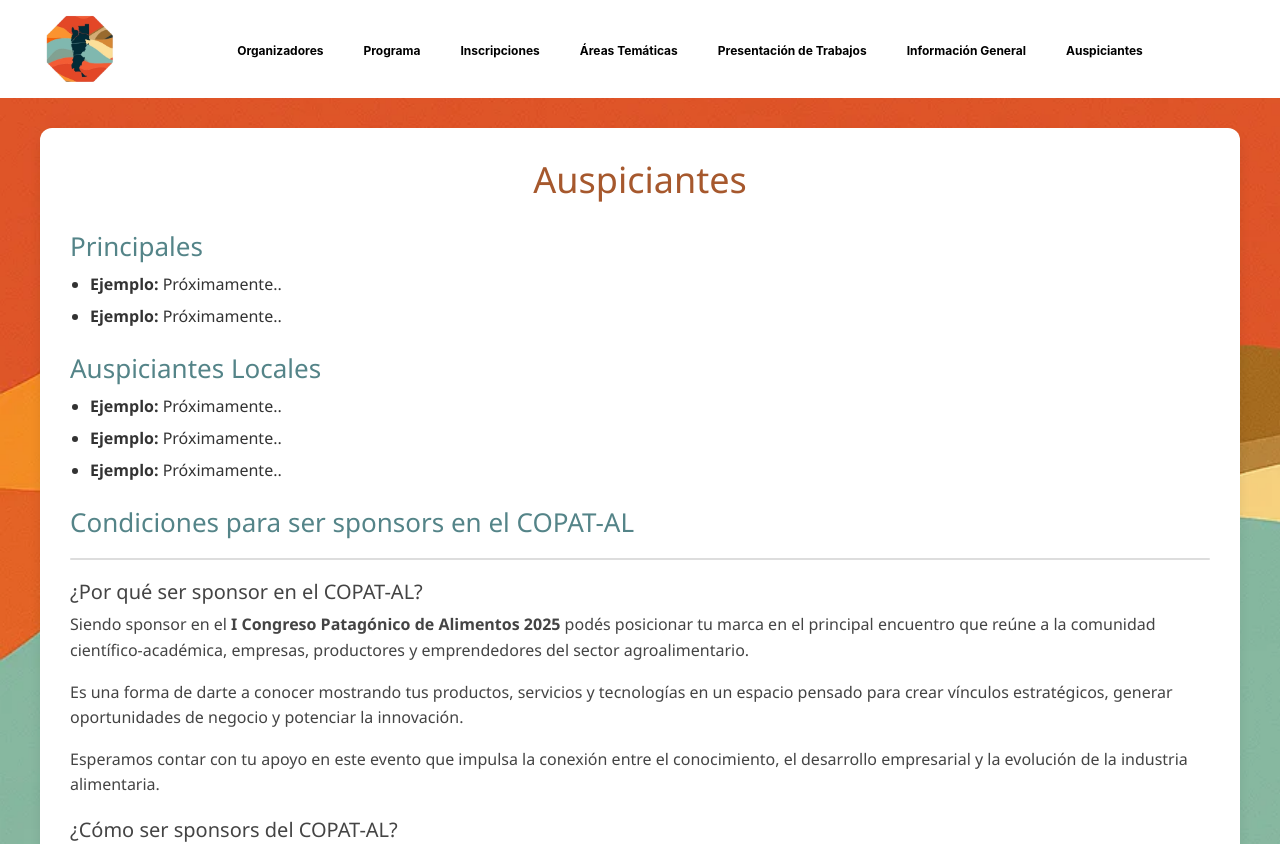
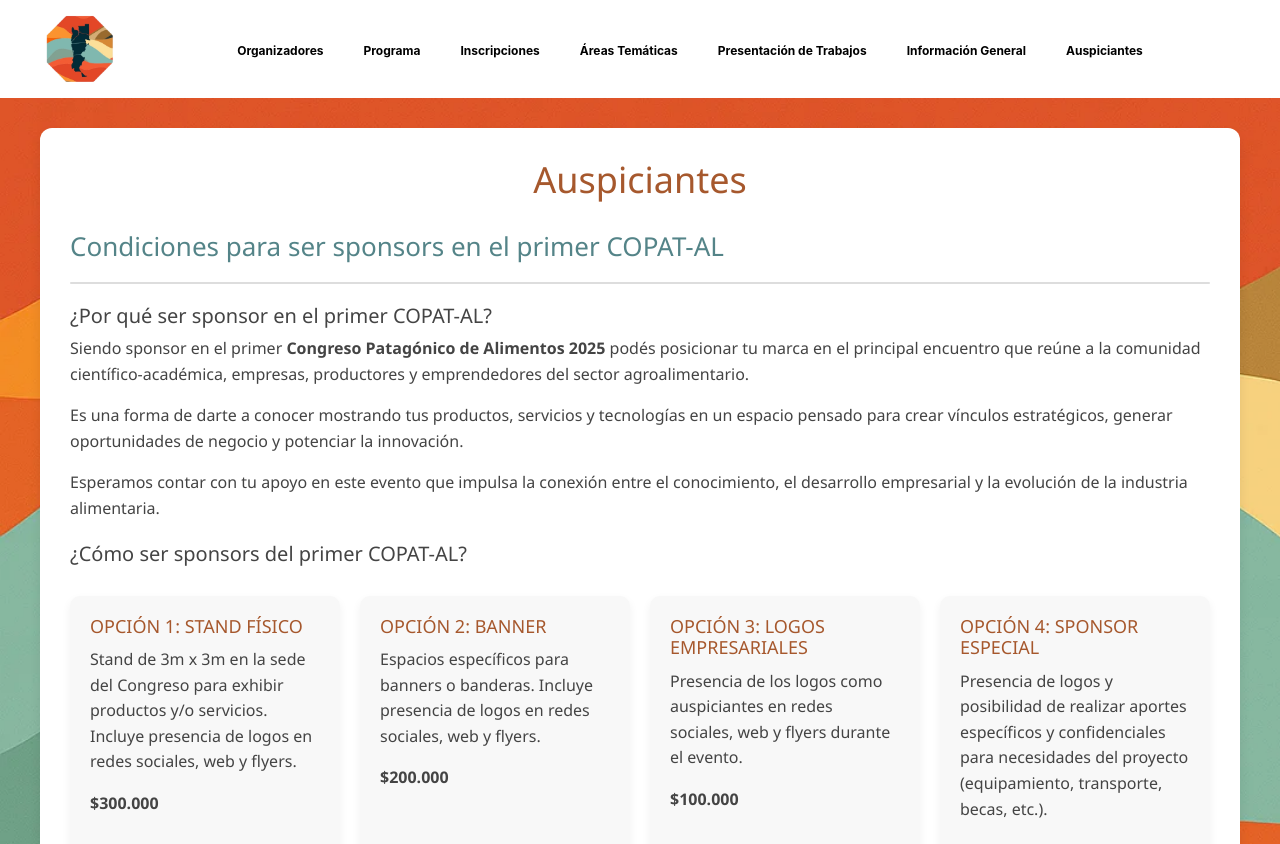
Before and after one commit to Valentindrap/WEBCPA, a React (Create React App) app: page /Auspiciantes in a window 1280 px wide. Shown: the top 844 px of the page. Built offline with nearby package versions, Linux system fonts and the light colour scheme.

Commit message:
Traductor desactivado

```diff
--- a/public/index.html
+++ b/public/index.html
@@ -1,10 +1,11 @@
 <!DOCTYPE html>
-<html lang="en">
+<html lang="en" translate="no">
   <head>
     <meta charset="utf-8" />
     <link rel="icon" href="%PUBLIC_URL%/favicon.ico" />
     <meta name="viewport" content="width=device-width, initial-scale=1" />
     <meta name="theme-color" content="#000000" />
+    <meta name="google" content="notranslate">
     <meta
       name="description"
       content="Congreso Patagonico de Alimentos"
--- a/src/componentes/Auspiciantes.js
+++ b/src/componentes/Auspiciantes.js
@@ -3,10 +3,10 @@ import '../css/Auspiciantes.css';
 
 function Auspiciantes() {
   return (
-    <div className="auspiciantes">
+    <div className="auspiciantes" translate="no">
       <h1>Auspiciantes</h1>
 
-      <section>
+      {/* <section>
         <h2>Principales</h2>
         <ul className="sponsor-list">
           <li><strong>Ejemplo:</strong> Próximamente..</li>
@@ -21,15 +21,15 @@ function Auspiciantes() {
           <li><strong>Ejemplo:</strong> Próximamente..</li>
           <li><strong>Ejemplo:</strong> Próximamente..</li>
         </ul>
-      </section>
+      </section> */}
 
       <section>
-        <h2>Condiciones para ser sponsors en el COPAT-AL</h2>
+        <h2>Condiciones para ser sponsors en el primer COPAT-AL</h2>
         <div className="separator"></div>
 
-        <h3>¿Por qué ser sponsor en el COPAT-AL?</h3>
+        <h3>¿Por qué ser sponsor en el primer COPAT-AL?</h3>
         <p>
-          Siendo sponsor en el <strong>I Congreso Patagónico de Alimentos 2025</strong> podés posicionar tu marca en el principal encuentro que reúne a la comunidad científico-académica, empresas, productores y emprendedores del sector agroalimentario.
+          Siendo sponsor en el primer<strong> Congreso Patagónico de Alimentos 2025</strong> podés posicionar tu marca en el principal encuentro que reúne a la comunidad científico-académica, empresas, productores y emprendedores del sector agroalimentario.
         </p>
         <p>
           Es una forma de darte a conocer mostrando tus productos, servicios y tecnologías en un espacio pensado para crear vínculos estratégicos, generar oportunidades de negocio y potenciar la innovación.
@@ -38,7 +38,7 @@ function Auspiciantes() {
           Esperamos contar con tu apoyo en este evento que impulsa la conexión entre el conocimiento, el desarrollo empresarial y la evolución de la industria alimentaria.
         </p>
 
-        <h3>¿Cómo ser sponsors del COPAT-AL?</h3>
+        <h3>¿Cómo ser sponsors del primer COPAT-AL?</h3>
 
         <div className="opciones">
           <div className="opcion-card">
```
